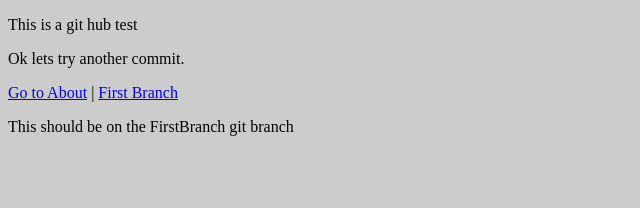
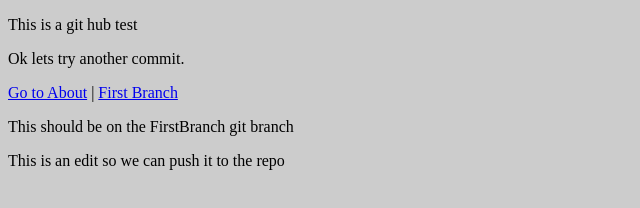
Before and after one commit to webzog/cb-git-test, a plain HTML site: page index.html in a window 1280 px wide. Shown: the whole page, without its empty margins (0-640 px from the left). Drawn offline with Linux system fonts and the light colour scheme.

Commit message:
edtied index.html

```diff
--- a/index.html
+++ b/index.html
@@ -14,5 +14,6 @@
 <p><a href="about.html" title="About">Go to About</a> | <a href="firstbranch.html" title="firstBranch">First Branch</a></p>
 
 <p>This should be on the FirstBranch git branch</p>
+<p>This is an edit so we can push it to the repo</p>
 </body>
 </html>
```
